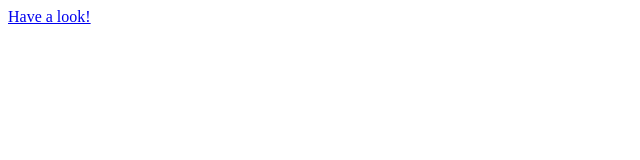
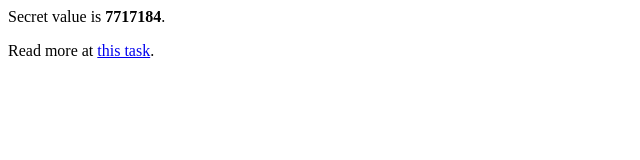
Before and after one commit to anonymous42/codeabbey-html-tasks, a plain HTML site: page index.html in a window 1280 px wide. Shown: the whole page, without its empty margins (0-640 px from the left). Drawn offline with Linux system fonts and the light colour scheme.

Commit message:
new task

```diff
--- a/index.html
+++ b/index.html
@@ -1 +1,11 @@
-<a href="./static.txt">Have a look!</a>
+<html>
+    <head>
+        <title>Basics of HTML demo</title>
+    </head>
+    <body>
+        <p>Secret value is <b>7717184</b>.</p>
+        <p>Read more at
+            <a href="http://www.codeabbey.com/index/task_view/basics-of-html">this task</a>.
+        </p>
+    </body>
+</html>
```
